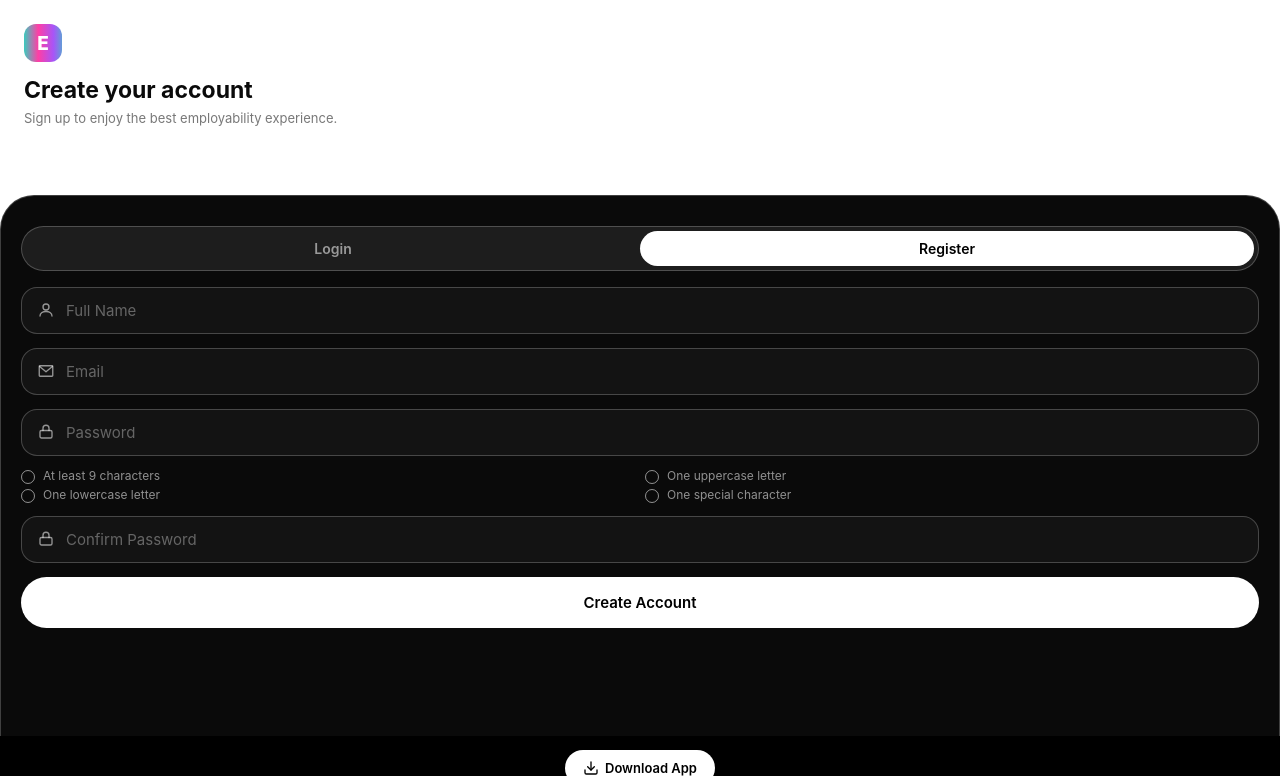
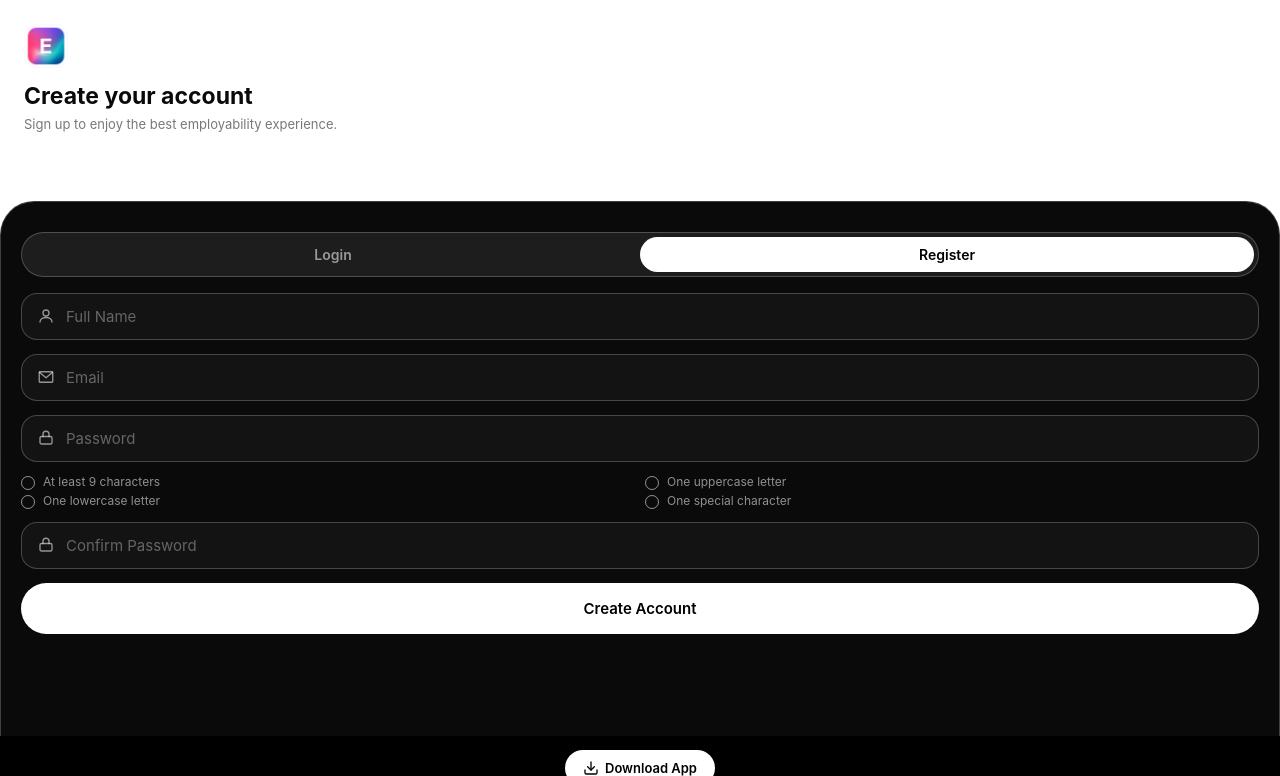
Before and after one commit to dsgnrcoza/mobile-employable, a Flask app: page /signup in a window 1280 px wide. Shown: the top 776 px of the page. Run offline with Flask 3, Linux system fonts and the light colour scheme; some libraries are stand-ins or nearby versions.

Commit message:
Use the real app icon, keep download button pinned, smooth tab fades (#31)
- Swaps the CSS-recreated gradient "E" badge for the actual app icon
  asset (static/icons/icon-192.png) on the login/signup header
- Makes the download-app wrap position:sticky at the bottom so it
  stays pinned regardless of any future content growth
- Adds a JS fade (auth-transition.js) that fades the page out before
  navigating between the Login/Register tabs, so browsers without
  View Transitions support still get a smooth handoff instead of a
  hard cut

Co-authored-by: Claude <noreply@anthropic.com>

```diff
--- a/static/css/style.css
+++ b/static/css/style.css
@@ -130,6 +130,24 @@ a {
   flex-direction: column;
   background: var(--bg);
   overflow: hidden;
+  opacity: 1;
+  transition: opacity 0.16s ease;
+}
+
+/* Set by auth-transition.js right before navigating to the other tab,
+   so the outgoing page fades out instead of hard-cutting to blank
+   while the next page loads. Browsers new enough to support
+   @view-transition above get a native cross-fade on top of this; ones
+   that don't still get this JS fade as a floor, so the transition
+   never looks like an abrupt jump either way. */
+.auth-shell.is-leaving {
+  opacity: 0;
+}
+
+@media (prefers-reduced-motion: reduce) {
+  .auth-shell {
+    transition: none;
+  }
 }
 
 .auth-card {
@@ -198,8 +216,7 @@ a {
    through that loop point too. Pink/purple/turquoise only -- an earlier
    navy stop was too close to black to read against dark backgrounds. */
 .splash-logo,
-.auth-wordmark,
-.auth-badge {
+.auth-wordmark {
   background: linear-gradient(
     90deg,
     #ff3ea5, #a855f7, #2dd4bf,
@@ -226,19 +243,12 @@ a {
   }
 }
 
-/* Small logo mark on the login/signup header -- same animated gradient
-   as the wordmark, just as a filled badge behind a single letter
-   instead of clipped through text. */
+/* App icon on the login/signup header -- the real logo asset, not a
+   CSS re-creation of it. */
 .auth-badge {
-  display: flex;
-  align-items: center;
-  justify-content: center;
-  width: 38px;
-  height: 38px;
-  border-radius: 12px;
-  font-size: 19px;
-  font-weight: 800;
-  color: #fff;
+  display: block;
+  width: 44px;
+  height: 44px;
   margin-bottom: 14px;
 }
 
@@ -1960,10 +1970,12 @@ a {
 
 .auth-download-wrap {
   flex-shrink: 0;
-  position: relative;
+  position: sticky;
+  bottom: 0;
   display: flex;
   justify-content: center;
   padding: 14px 0 calc(14px + env(safe-area-inset-bottom));
+  background: var(--bg);
 }
 
 .download-app-btn {
--- /dev/null
+++ b/static/js/auth-transition.js
@@ -0,0 +1,27 @@
+(function () {
+  "use strict";
+
+  // Fades the page out before navigating to the other Login/Register
+  // tab, instead of letting the browser hard-cut to blank while the
+  // next page loads. This is a floor that works in every browser --
+  // ones that also support the View Transitions API (see the
+  // @view-transition rule in style.css) layer a native cross-fade on
+  // top of it, but this still applies where that isn't supported.
+  var shell = document.querySelector(".auth-shell");
+  var tabs = document.querySelectorAll(".auth-tabs a.auth-tab");
+  if (!shell || !tabs.length) return;
+
+  var reduceMotion = window.matchMedia("(prefers-reduced-motion: reduce)").matches;
+
+  tabs.forEach(function (link) {
+    link.addEventListener("click", function (e) {
+      var href = link.getAttribute("href");
+      if (!href || reduceMotion) return;
+      e.preventDefault();
+      shell.classList.add("is-leaving");
+      setTimeout(function () {
+        window.location.href = href;
+      }, 150);
+    });
+  });
+})();
--- a/templates/login.html
+++ b/templates/login.html
@@ -5,7 +5,7 @@
   <div class="auth-card">
 
     <div class="auth-visual">
-      <div class="auth-badge">E</div>
+      <img class="auth-badge" src="{{ url_for('static', filename='icons/icon-192.png') }}" alt="Employable">
       <span class="auth-heading">Welcome back</span>
       <span class="auth-subheading">Sign in to enjoy the best employability experience.</span>
     </div>
@@ -69,4 +69,5 @@
 {% block extra_scripts %}
 <script src="{{ url_for('static', filename='js/install-prompt.js') }}"></script>
 <script src="{{ url_for('static', filename='js/download-app.js') }}"></script>
+<script src="{{ url_for('static', filename='js/auth-transition.js') }}"></script>
 {% endblock %}
--- a/templates/signup.html
+++ b/templates/signup.html
@@ -5,7 +5,7 @@
   <div class="auth-card">
 
     <div class="auth-visual">
-      <div class="auth-badge">E</div>
+      <img class="auth-badge" src="{{ url_for('static', filename='icons/icon-192.png') }}" alt="Employable">
       <span class="auth-heading">Create your account</span>
       <span class="auth-subheading">Sign up to enjoy the best employability experience.</span>
     </div>
@@ -80,4 +80,5 @@
 {% block extra_scripts %}
 <script src="{{ url_for('static', filename='js/signup.js') }}"></script>
 <script src="{{ url_for('static', filename='js/download-app.js') }}"></script>
+<script src="{{ url_for('static', filename='js/auth-transition.js') }}"></script>
 {% endblock %}
```
